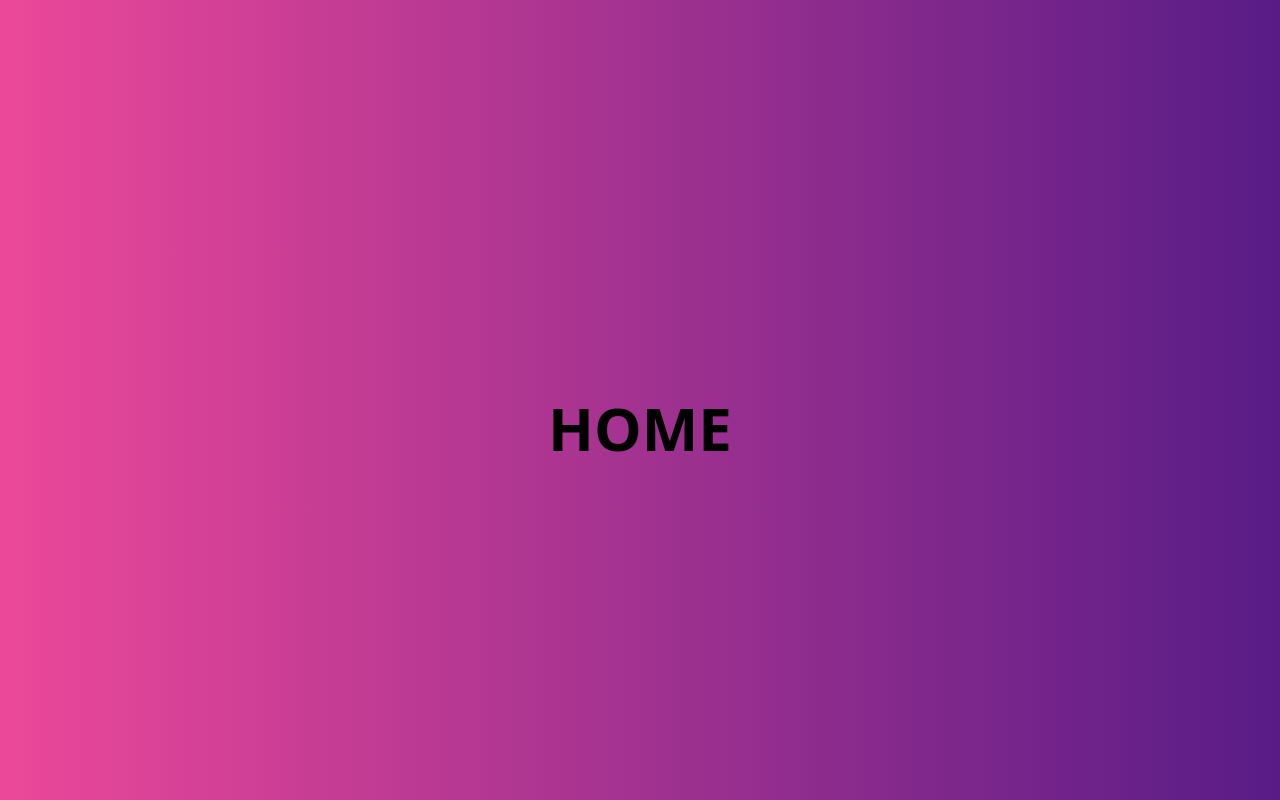
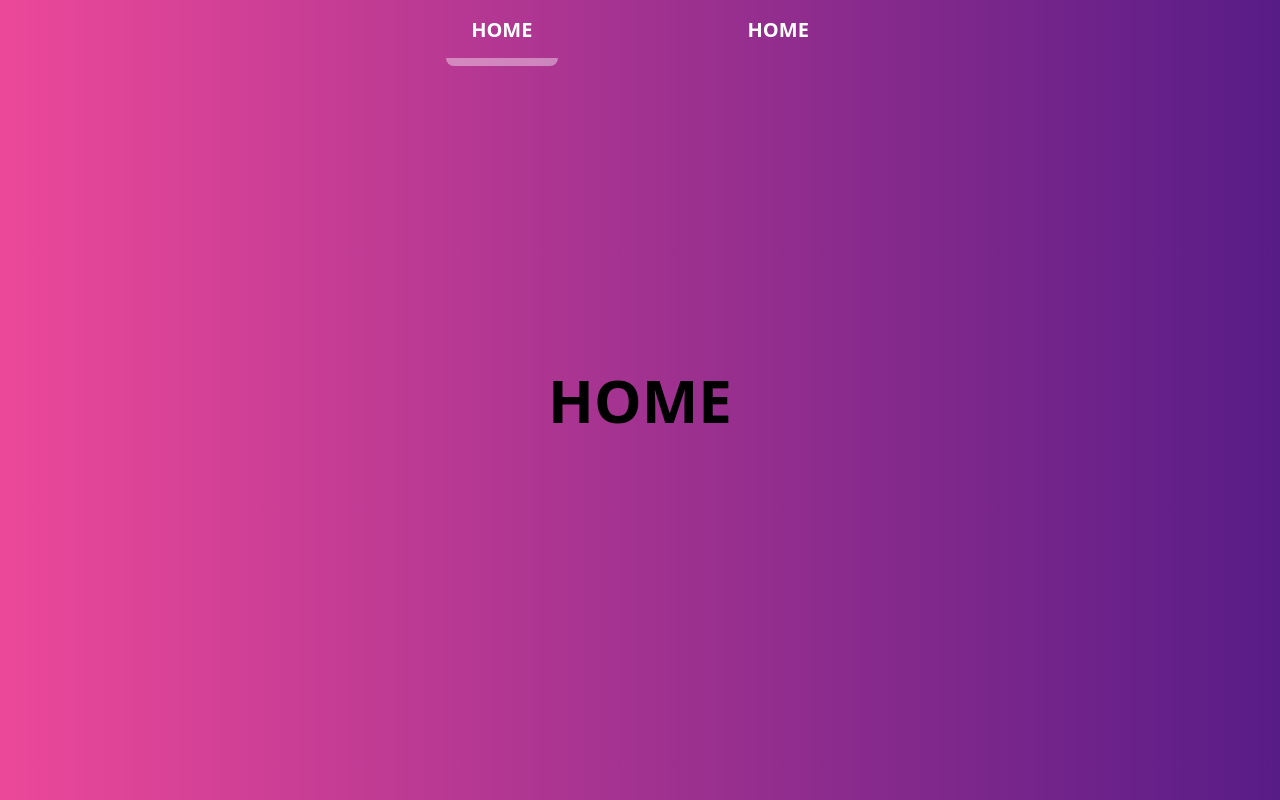
Before and after one commit to ConnorSmiley/next-yarn-personal-web, a Next.js app: page / in a window 1280 px wide. Built offline with nearby package versions, Linux system fonts and the light colour scheme.

Commit message:
something

```diff
--- /dev/null
+++ b/components/Navbar.tsx
@@ -0,0 +1,52 @@
+import React from "react";
+import {useRouter} from "next/router";
+import Link from "next/link";
+
+export interface INavbarProps {
+}
+
+const Navbar: React.FC<INavbarProps> = () => {
+    const router = useRouter();
+    const currentRoute = router.pathname;
+
+    return (
+        <>
+            <div className="w-screen h-16 pt-4 absolute top-0 z-50 sm:h-20">
+                <div className="w-screen h-full pl-[20%] pr-[20%]">
+                    <div
+                        className="flex w-auto h-auto justify-evenly text-white font-bold uppercase text-xl items-center hidden lg:flex">
+
+                            {currentRoute === "/" ?
+                                <div className="flex flex-col items-center justify-center hover:text-gray-800">
+                                    <Link href="/">
+                                        Home
+                                    </Link>
+                                    <div className="absolute pb-16 w-28 border-white border-b-8 flex justify-center rounded-lg opacity-40 hidden lg:flex" />
+                                </div>
+                                :
+                                <Link href="/">
+                                    Home
+                                </Link>}
+
+                        {currentRoute === "/Design" ?
+                            <div className="flex flex-col items-center justify-center hover:text-gray-800">
+                                <Link href="/Design">
+                                    Design
+                                </Link>
+                                <div className="absolute pb-16 w-28 border-white border-b-8 flex justify-center rounded-lg opacity-40 hidden lg:flex" />
+                            </div>
+                            :
+                            <Link href="/">
+                                Home
+                            </Link>}
+
+
+
+                    </div>
+                </div>
+            </div>
+        </>
+    )
+}
+
+export default Navbar
--- /dev/null
+++ b/pages/Design/index.tsx
@@ -0,0 +1,16 @@
+import React from "react";
+
+export interface IndexProps {
+
+}
+
+const index: React.FC<IndexProps> = () => {
+
+    return(
+       <>
+           dfd
+       </>
+    )
+}
+
+export default index
--- a/pages/index.tsx
+++ b/pages/index.tsx
@@ -1,4 +1,5 @@
 import React from "react";
+import Navbar from "../components/Navbar";
 
 export interface IindexProps {
 
@@ -9,12 +10,9 @@ const index: React.FC<IindexProps> = () => {
     return(
        <>
            <div className="w-screen h-screen bg-gradient-to-r from-pink-500 to-purple-900 overflow-hidden">
-               <div className="w-full h-full pt-14 flex items-center justify-center
-    text-6xl
-    uppercase
-    font-extrabold">
+               <div className="w-full h-full flex items-center justify-center text-6xl uppercase font-extrabold">
+                   <Navbar />
                    Home
-
                </div>
            </div>
        </>
```
